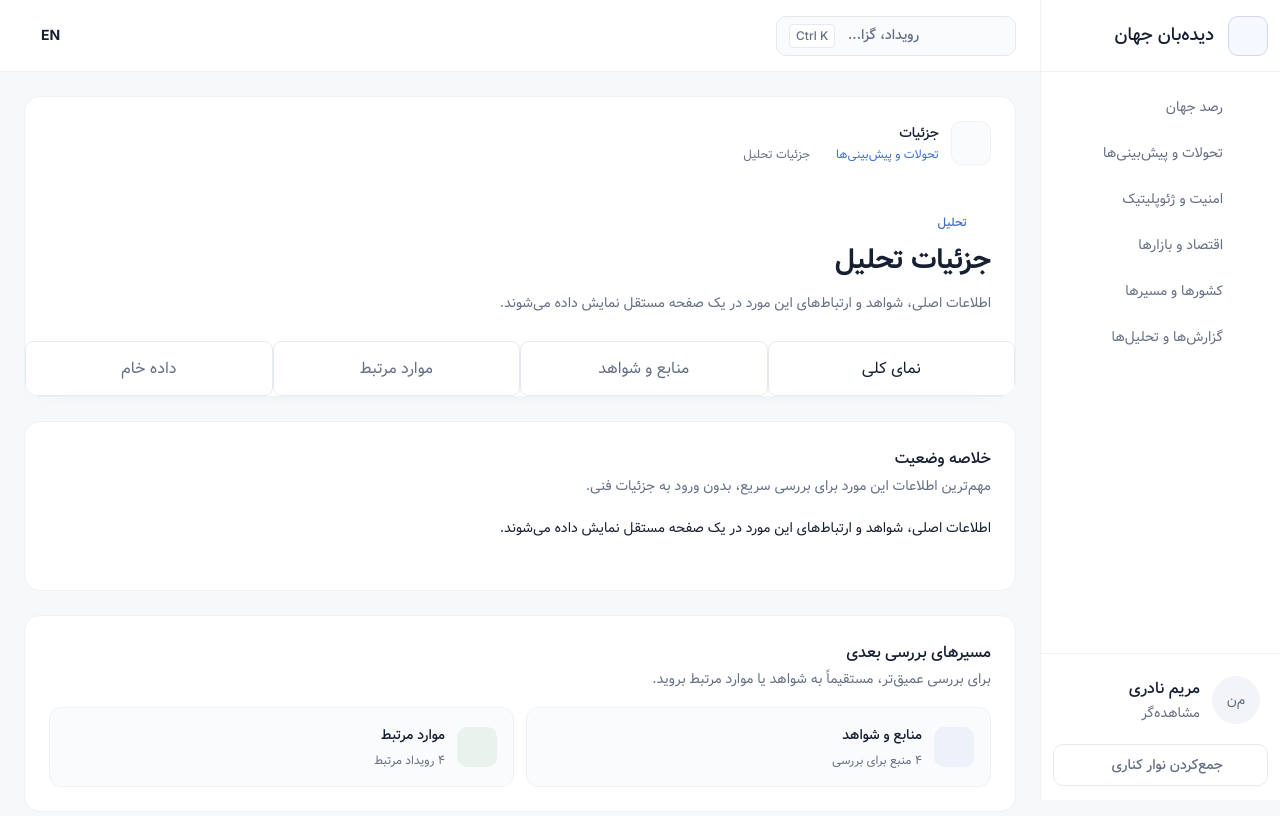
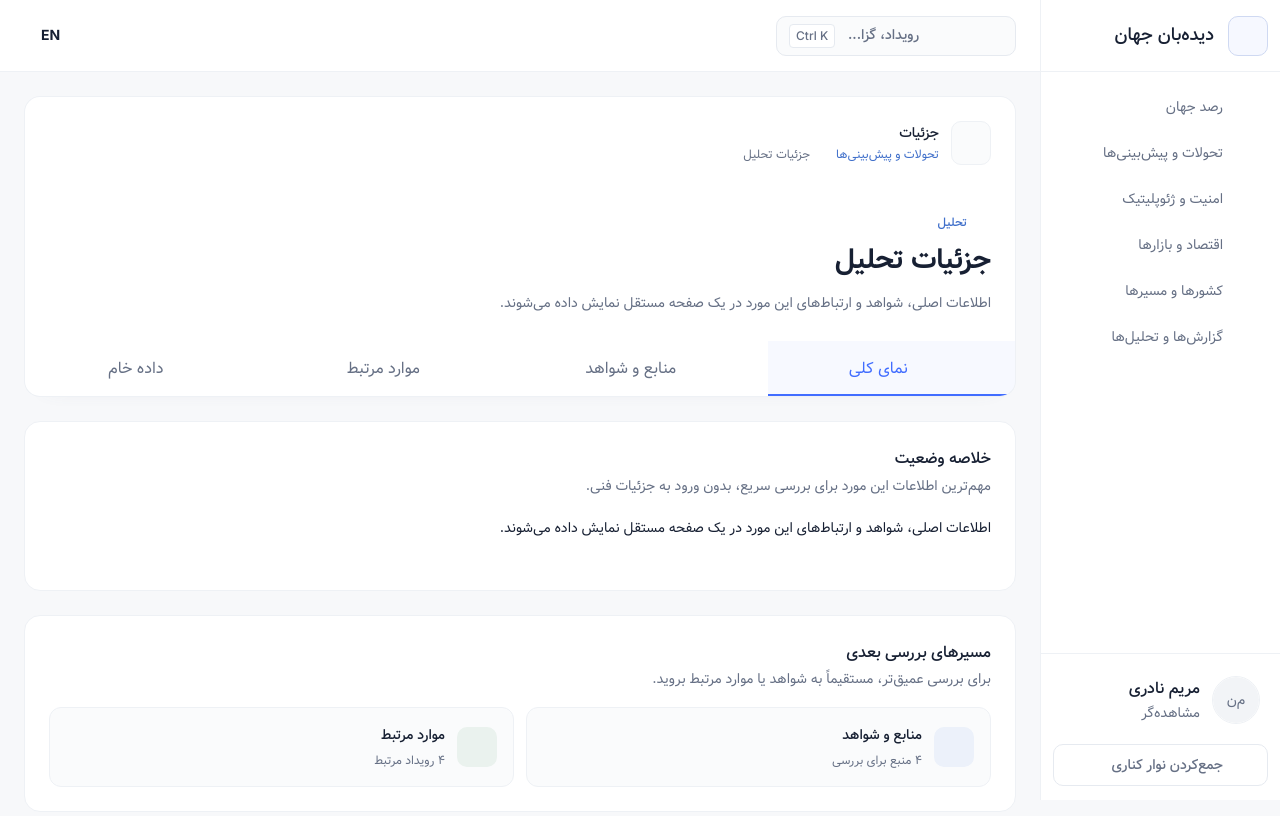
Before and after one commit to MohebaliDesign/Algonet-Didehban-Jahan, a React (Vite) app: page /details/1/1 in a window 1280 px wide. Shown: the top 816 px of the page. Built offline with nearby package versions, Linux system fonts and the light colour scheme.

Commit message:
Refine detail tabs with line state and icons

```diff
--- a/src/components/product/ResponsiveTabsNav.tsx
+++ b/src/components/product/ResponsiveTabsNav.tsx
@@ -1,3 +1,4 @@
+import { Icon } from '@/components/Icon'
 import { useIsMobile } from '@/hooks/use-mobile'
 import {
   Select,
@@ -21,6 +22,27 @@ interface ResponsiveTabsNavProps {
   className?: string
 }
 
+function TabIcon({ value }: { value: string }) {
+  switch (value) {
+    case 'overview':
+      return <Icon name="eye" size={18} />
+    case 'sources':
+      return <Icon name="document" size={18} />
+    case 'related':
+      return <Icon name="link-2" size={18} />
+    case 'raw':
+      return <Icon name="data" size={18} />
+    case 'events':
+      return <Icon name="radar-2" size={18} />
+    case 'trends':
+      return <Icon name="trend-up" size={18} />
+    case 'evidence':
+      return <Icon name="document-text" size={18} />
+    default:
+      return null
+  }
+}
+
 export function ResponsiveTabsNav({
   value,
   onValueChange,
@@ -40,7 +62,10 @@ export function ResponsiveTabsNav({
           <SelectContent>
             {items.map((item) => (
               <SelectItem key={item.value} value={item.value}>
-                {item.label}
+                <span className="inline-flex items-center gap-2">
+                  <TabIcon value={item.value} />
+                  <span>{item.label}</span>
+                </span>
               </SelectItem>
             ))}
           </SelectContent>
@@ -50,10 +75,11 @@ export function ResponsiveTabsNav({
   }
 
   return (
-    <TabsList className={className} aria-label={ariaLabel}>
+    <TabsList variant="line" className={className} aria-label={ariaLabel}>
       {items.map((item) => (
         <TabsTrigger key={item.value} value={item.value}>
-          {item.label}
+          <TabIcon value={item.value} />
+          <span>{item.label}</span>
         </TabsTrigger>
       ))}
     </TabsList>
```
